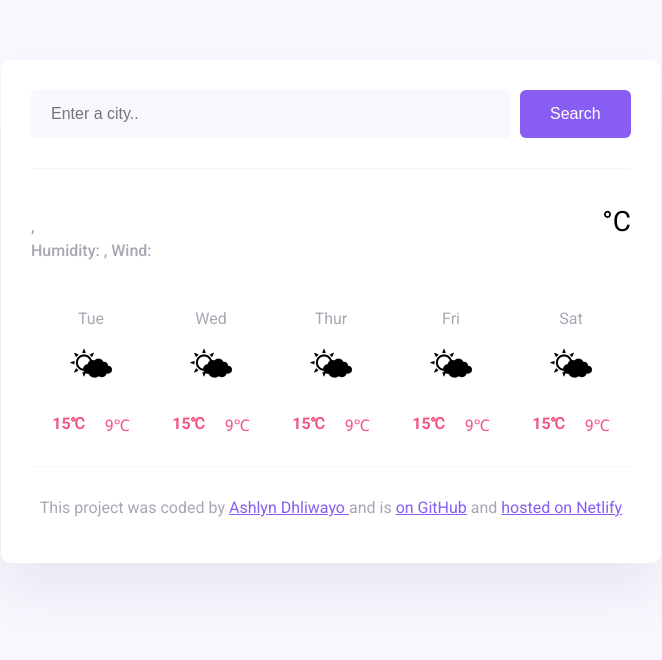
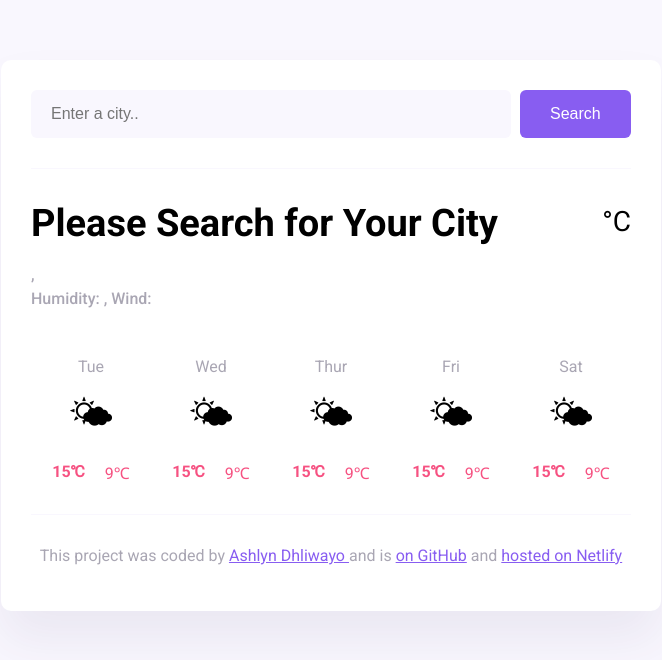
Before and after one commit to Nomadhli/week-6-homework, a website built with Parcel: page index.html in a window 1280 px wide. Shown: the whole page, without its empty margins (309-971 px from the left). Built offline with nearby package versions, Linux system fonts and the light colour scheme.

Commit message:
Added default text to the city name space

```diff
--- a/index.html
+++ b/index.html
@@ -26,7 +26,7 @@
         <main>
             <div class="weather-app-data">
                 <div class="city-space">
-                    <h1 class="weather-app-city" id="city"></h1>
+                    <h1 class="weather-app-city" id="city">Please Search for Your City</h1>
                     <p class="weather-app-details">
                         <span id="time"></span>,
                         <span id="description"></span>
--- a/src/index.js
+++ b/src/index.js
@@ -64,3 +64,5 @@ let currentDateELement = document.querySelector("#current-date");
 let currentDate = new Date();
 
 currentDateELement.innerHTML = formatDate(currentDate);
+
+searchCity("Paris");
```
